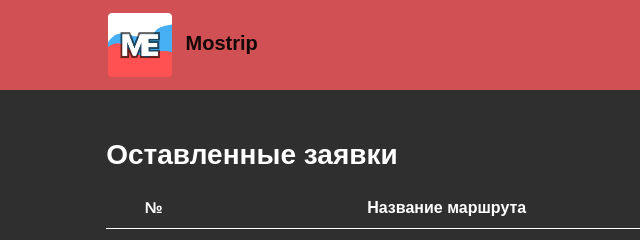
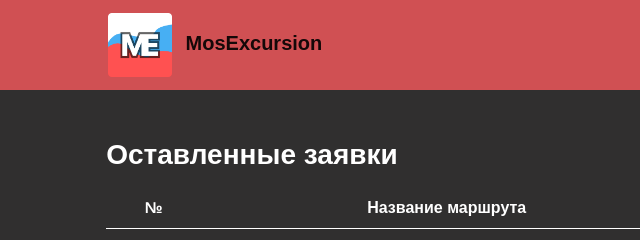
Before and after one commit to Clickfaan1/lab_itog, a plain HTML site: page profile.html in a window 1280 px wide. Shown: the top 240 px of the page, 0-640 px from the left. Drawn offline with nearby package versions, Linux system fonts and the light colour scheme; no server answers.

```diff
--- a/profile.html
+++ b/profile.html
@@ -16,7 +16,7 @@
       <div class="container-fluid">
         <a class="navbar-brand" href="#">
           <img src="logo.png" alt="Логотип" class="me-2" style="max-width: 64px;">
-          Mostrip
+          MosExcursion
         </a>
         <button class="navbar-toggler" type="button" data-bs-toggle="collapse" data-bs-target="#navbarNav"
             aria-controls="navbarNav" aria-expanded="false" aria-label="Toggle navigation">
```
